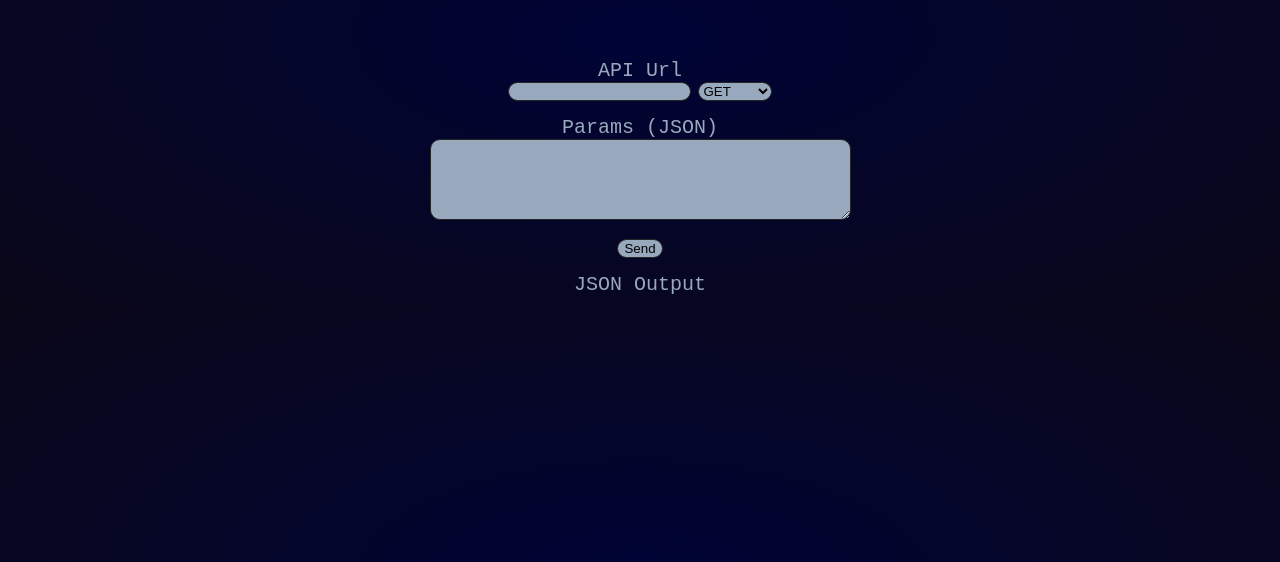
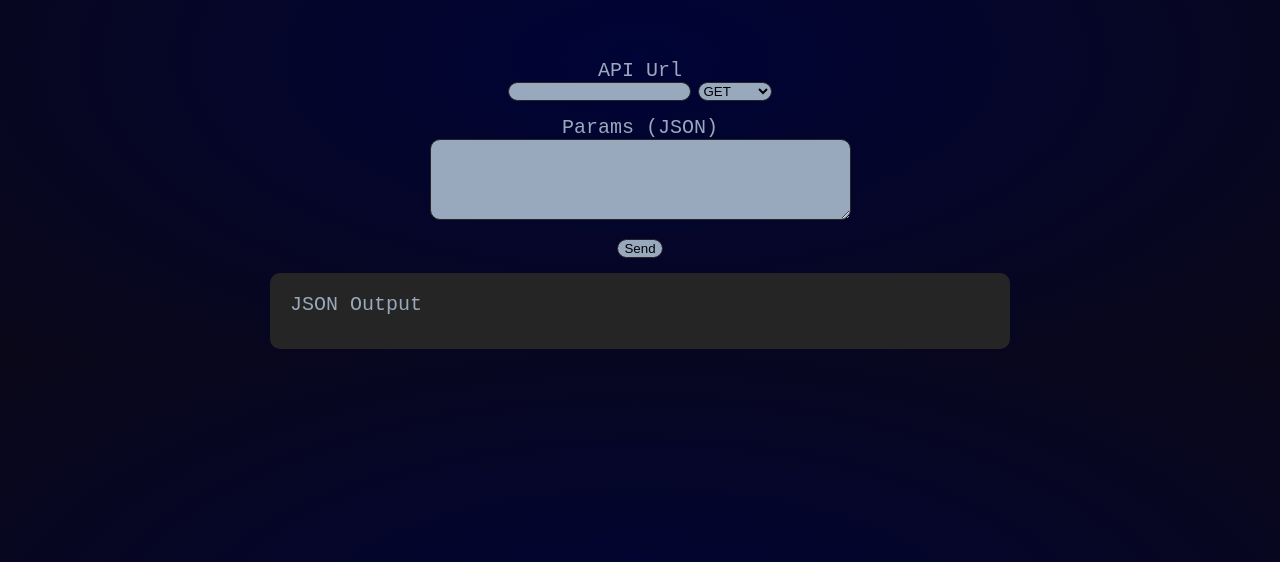
Before and after one commit to eotreblide/API-Requests, a plain HTML site: page static/index.html in a window 1280 px wide. Shown: the part 238-800 px from the top of the page. Drawn offline with Linux system fonts and the light colour scheme; files that its build step writes are made by us from their sources.

Commit message:
Update index.html

```diff
--- a/static/index.html
+++ b/static/index.html
@@ -4,7 +4,7 @@
     <meta charset="UTF-8">
     <meta name="viewport" content="width=device-width, initial-scale=1.0">
     <title>Document</title>
-    <link rel="stylesheet" href="./css/style.css">
+    <link rel="stylesheet" href="static/css/style.css">
 </head>
 <body>
     <div id="requestForm">
@@ -23,6 +23,8 @@
             <textarea id="jsonParams" title="body" rows="5" cols="50"></textarea><br><br>
             <button type="button" id="sendBtn" title="Send request">Send</button>
         </form><br>
+    </div>
+    <div id="resultDiv">
         <label>JSON Output</label>
         <pre id="result"></pre>
     </div>
```
